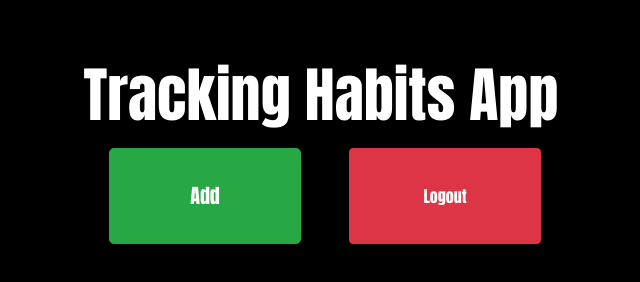
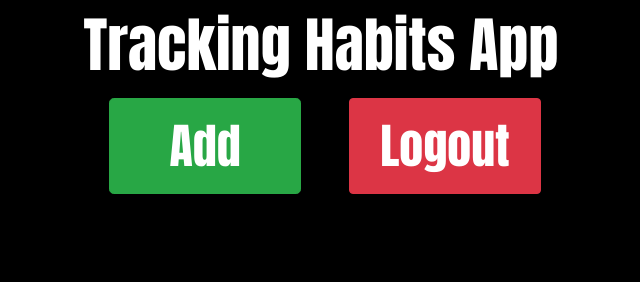
Before and after one commit to beth98an/trancking_app, a plain HTML site: page client/redirect.html in a window 1280 px wide. Shown: the whole page, without its empty margins (319-959 px from the left). Drawn offline with nearby package versions, Linux system fonts and the light colour scheme; a web font is replaced by a local one.

Commit message:
added some style to main screen

```diff
--- a/client/css/loginstylesheet.css
+++ b/client/css/loginstylesheet.css
@@ -6,8 +6,9 @@
 }
 
 body {
-  padding: 50px;
+
   background-color: black;
+  height: 1200px;
 }
 
 .header {
@@ -91,10 +92,13 @@ input[type="text"] {
 
 
 .nav_bar {
+  width: 100%;
   text-align: center;
-  color: #ffff;
+  color: white;
   font-size: 60px;
   font-weight: bold;
+  background-color: black;
+  position: fixed;
 
 }
 
@@ -126,7 +130,9 @@ padding: 20px;
   margin-bottom: 5px;
 }
 
-
+/* .nav_bar{
+  position: fixed;
+} */
 
 .btn-section{
 
@@ -134,17 +140,20 @@ padding: 20px;
   display: flex;
   justify-content: space-around;
 
+
  }
 
 .btn-add{
 width: 12rem;
 height:6rem ;
+font-size: 3rem;
 
 }
 
 .btn-logout{
 width: 12rem;
 height: 6rem;
+font-size: 3rem;
 margin-top: 8px;
 margin-left: 3rem;
 }
```
